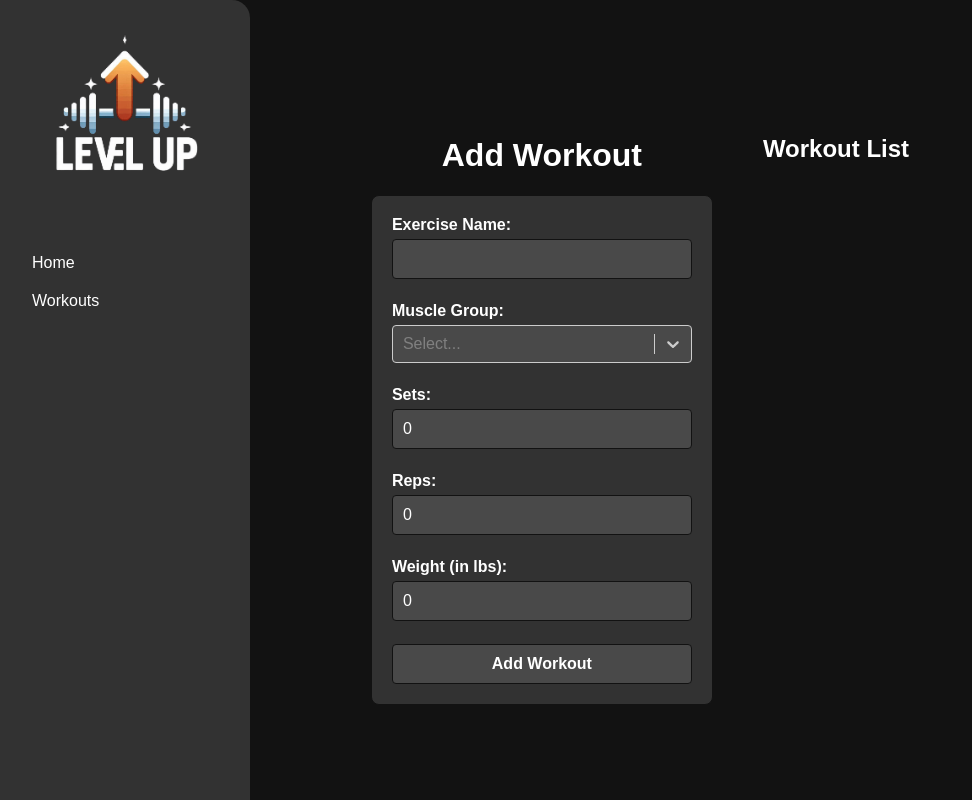
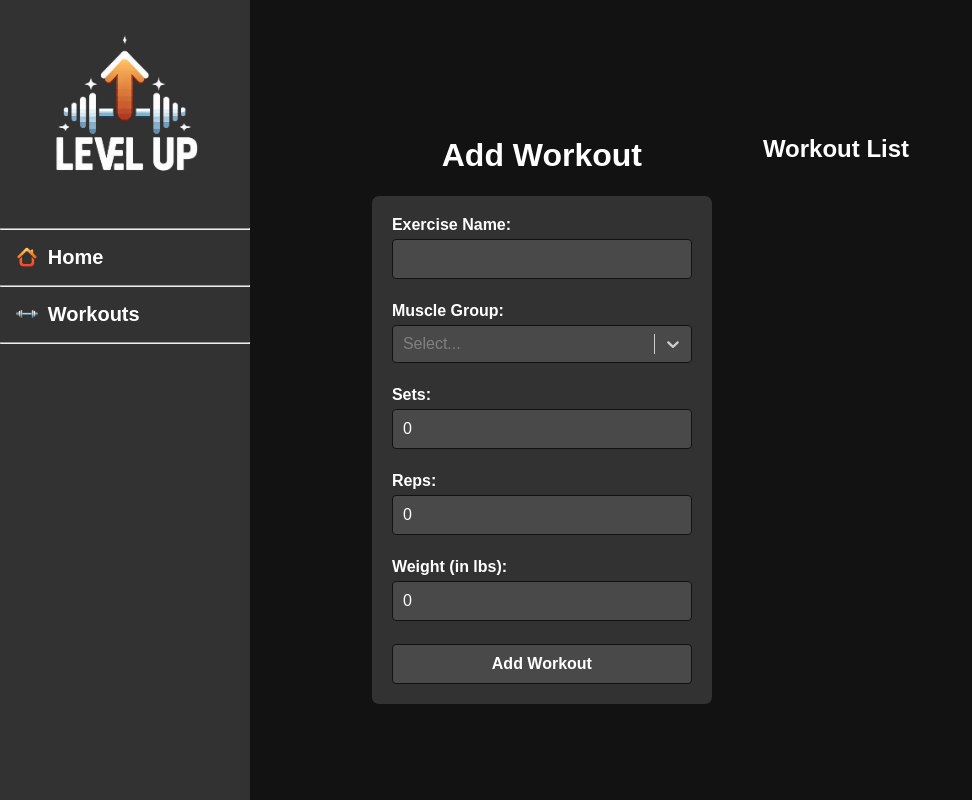
Before and after one commit to tario-you/nova, a React (Create React App) app: page /workout in a window 1280 px wide. Shown: the whole page, without its empty margins (0-972 px from the left). Built offline with nearby package versions, Linux system fonts and the light colour scheme.

Commit message:
updated styling of sidenav

```diff
--- a/src/components/Navbar/Navbar.css
+++ b/src/components/Navbar/Navbar.css
@@ -7,8 +7,7 @@
   left: 0; /* Align to left */
   background-color: #323232; /* Dark background color */
   padding-top: 20px; /* Padding at the top */
-  border-top-right-radius: 18px;
-  border-bottom-right-radius: 18px;
+  z-index: 1000;
 }
 
 .nav-links {
@@ -52,3 +51,33 @@
   align-items: left;
   text-align: left;
 }
+
+.links-container ul{
+  margin: 0;
+}
+
+.links-container .nav-link {
+  display: flex;
+  font-weight: bold;
+  /* margin-left: 10px; */
+  margin: 0;
+  font-size: 125%;
+  align-items: center;
+  justify-content: left;
+  padding: 16px;
+}
+
+/* .links-container .nav-link:hover {
+  background-color: white;
+  transition: background-color 0.3s ease;
+} */
+
+.links-container hr {
+  margin: auto;
+}
+
+.links-container .icon {
+  max-width: 10%; /* Adjust the width of the icon */
+  height: auto; /* Adjust the height of the icon */
+  margin-right: 10px; /* Space between the icon and the text */
+}
--- a/src/components/Navbar/Navbar.jsx
+++ b/src/components/Navbar/Navbar.jsx
@@ -13,17 +13,19 @@ const Navbar = () => {
       <div className="links-container">
         <ul className="nav-links">
 
+          <hr className="hr"></hr>
           <li>
             <NavLink to="/body-model" className="nav-link" activeClassName="active-link">
-              Home
+              <img src="/icons/home.png" alt="Home Icon" className="icon" /> Home
             </NavLink>
           </li>
-
+          <hr className="hr"></hr>
           <li>
             <NavLink to="/workout" className="nav-link" activeClassName="active-link">
-              Workouts
+              <img src="/icons/dumbbell.png" alt="Workout Icon" className="icon" /> Workouts
             </NavLink>
           </li>
+          <hr className="hr"></hr>
 
         </ul>
       </div>
--- a/src/components/Workout/WorkOutInput.jsx
+++ b/src/components/Workout/WorkOutInput.jsx
@@ -136,10 +136,14 @@ const Workout = () => {
             ...provided,
             backgroundColor: "#494949",
         }),
-    control: (provided) => ({
+        control: (provided, state) => ({
             ...provided,
             backgroundColor: "#494949",
             color: "white",
+            border: "1px solid #121212", // Custom border color
+            width: "100%", // Full width by default
+            maxWidth: "500px", // Maximum width for larger screens
+            minWidth: "200px", // Minimum width for smaller screens
         }),
         singleValue: (provided) => ({
             ...provided,
```
Also changed, not shown: public/icons/dumbbell.png (added), public/icons/home.png (added). Lines whose indentation alone changed are shown as unchanged.
